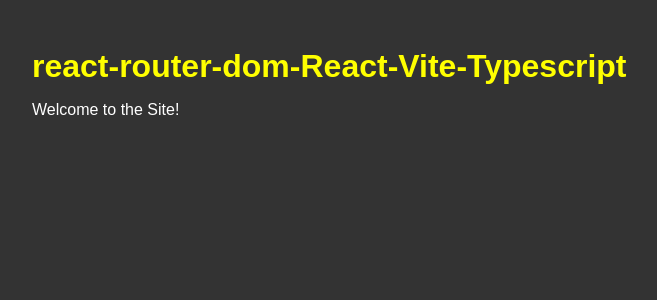
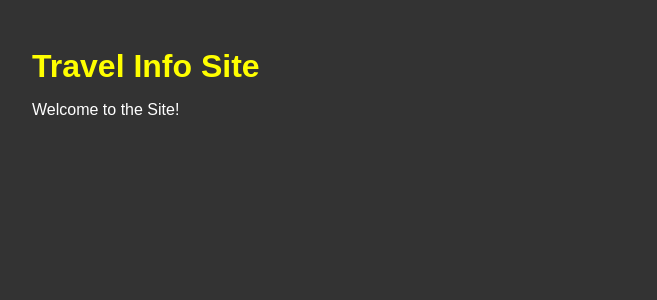
Before and after one commit to Scientific-Research/mk004-react-router-dom-React-Vite-Typescript, a React (Vite) app: page / in a window 1280 px wide. Shown: the top 300 px of the page, without its empty margins (0-657 px from the left). Built offline with nearby package versions, Linux system fonts and the light colour scheme.

Commit message:
A small change

```diff
--- a/index.html
+++ b/index.html
@@ -5,7 +5,7 @@
     <link rel="icon" type="image/svg+xml" href="/vite.svg" />
     <meta name="viewport" content="width=device-width, initial-scale=1.0" />
     <link rel="stylesheet" href="/src/App.css" />
-    <title>react-router-dom-React-Vite-Typescript</title>
+    <title>Travel Info Site</title>
   </head>
   <body>
     <div id="root"></div>
--- a/src/App.tsx
+++ b/src/App.tsx
@@ -3,7 +3,7 @@
 function App() {
   return (
     <div className="App">
-      <h1>react-router-dom-React-Vite-Typescript</h1>
+      <h1>Travel Info Site</h1>
       <p>Welcome to the Site!</p>
     </div>
   );
```
